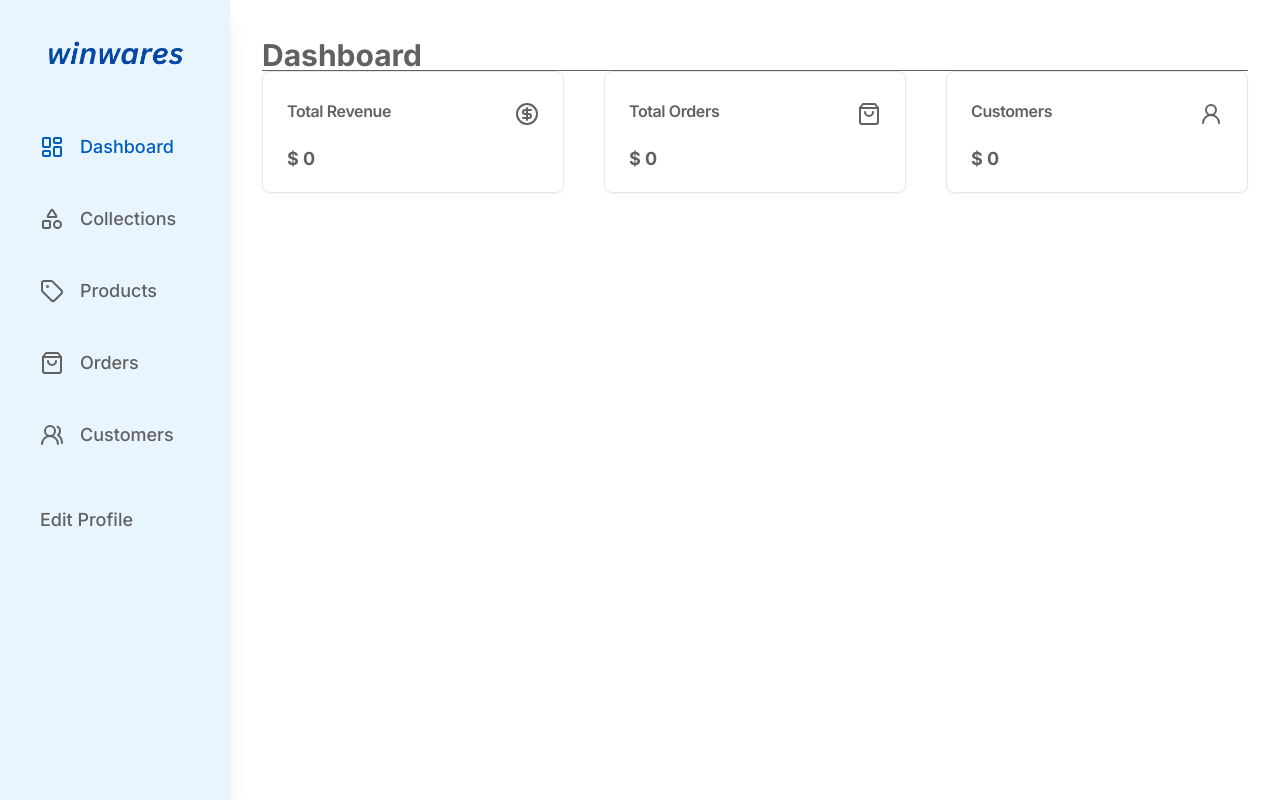
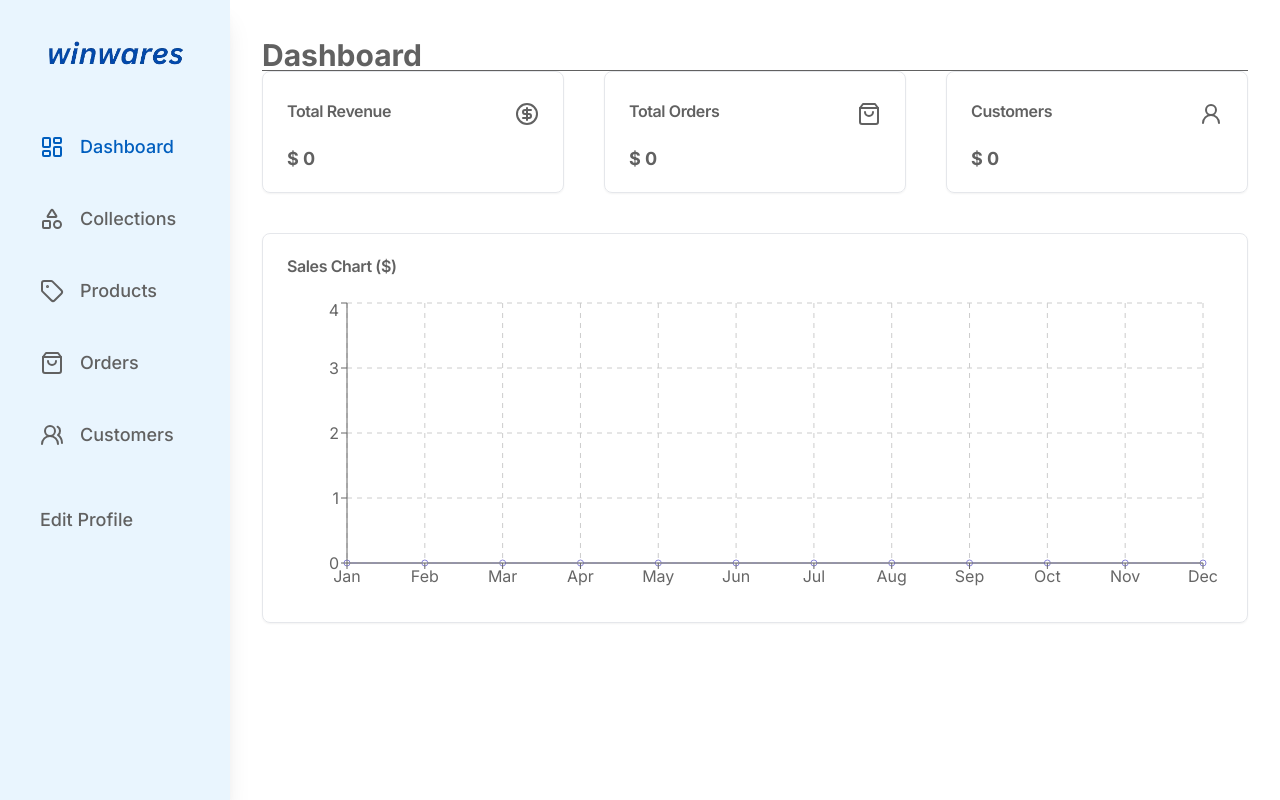
Before and after one commit to devcowsar/winwares_admin, a Next.js app: page / in a window 1280 px wide. Built offline with nearby package versions, Linux system fonts and the light colour scheme; no server answers; the database is empty.

Commit message:
fix: home

```diff
--- a/app/(dashboard)/page.tsx
+++ b/app/(dashboard)/page.tsx
@@ -1,3 +1,4 @@
+import SalesChart from "@/components/custom ui/SalesChart";
 import { Card, CardContent, CardHeader, CardTitle } from "@/components/ui/card";
 import { Separator } from "@/components/ui/separator";
 import {
@@ -43,6 +44,14 @@ export default async function Home() {
           </CardContent>
         </Card>
       </div>
+      <Card className="mt-10">
+        <CardHeader className="flex flex-row justify-between items-center">
+          <CardTitle>Sales Chart ($)</CardTitle>
+        </CardHeader>
+        <CardContent>
+          <SalesChart data={graphData} />
+        </CardContent>
+      </Card>
     </div>
   );
 }
--- a/components/custom ui/SalesChart.tsx
+++ b/components/custom ui/SalesChart.tsx
@@ -1,5 +1,29 @@
-const SalesChart = () => {
-  return <div>SalesChart</div>;
+"use client";
+import {
+  CartesianGrid,
+  Line,
+  LineChart,
+  ResponsiveContainer,
+  Tooltip,
+  XAxis,
+  YAxis,
+} from "recharts";
+const SalesChart = ({ data }: { data: any[] }) => {
+  return (
+    <ResponsiveContainer width="100%" height={300}>
+      <LineChart
+        className="w-full h-full"
+        data={data}
+        margin={{ top: 5, right: 20, bottom: 5, left: 0 }}
+      >
+        <Line type="monotone" dataKey="sales" stroke="#8884d8" />
+        <CartesianGrid stroke="#ccc" strokeDasharray="5 5" />
+        <XAxis dataKey="name" />
+        <YAxis />
+        <Tooltip />
+      </LineChart>
+    </ResponsiveContainer>
+  );
 };
 
 export default SalesChart;
--- a/lib/actions/actions.ts
+++ b/lib/actions/actions.ts
@@ -36,4 +36,6 @@ export const getSalesPerMonth = async () => {
     );
     return { name: month, sales: salesPerMonth[i] || 0 };
   });
+
+  return graphData;
 };
--- a/package.json
+++ b/package.json
@@ -30,6 +30,7 @@
     "react-dom": "^18",
     "react-hook-form": "^7.51.5",
     "react-hot-toast": "^2.4.1",
+    "recharts": "^2.12.7",
     "stripe": "^16.5.0",
     "tailwind-merge": "^2.3.0",
     "tailwindcss-animate": "^1.0.7",
```
Also changed, not shown: 1 other file (tests, documents, lock files or other folders).
